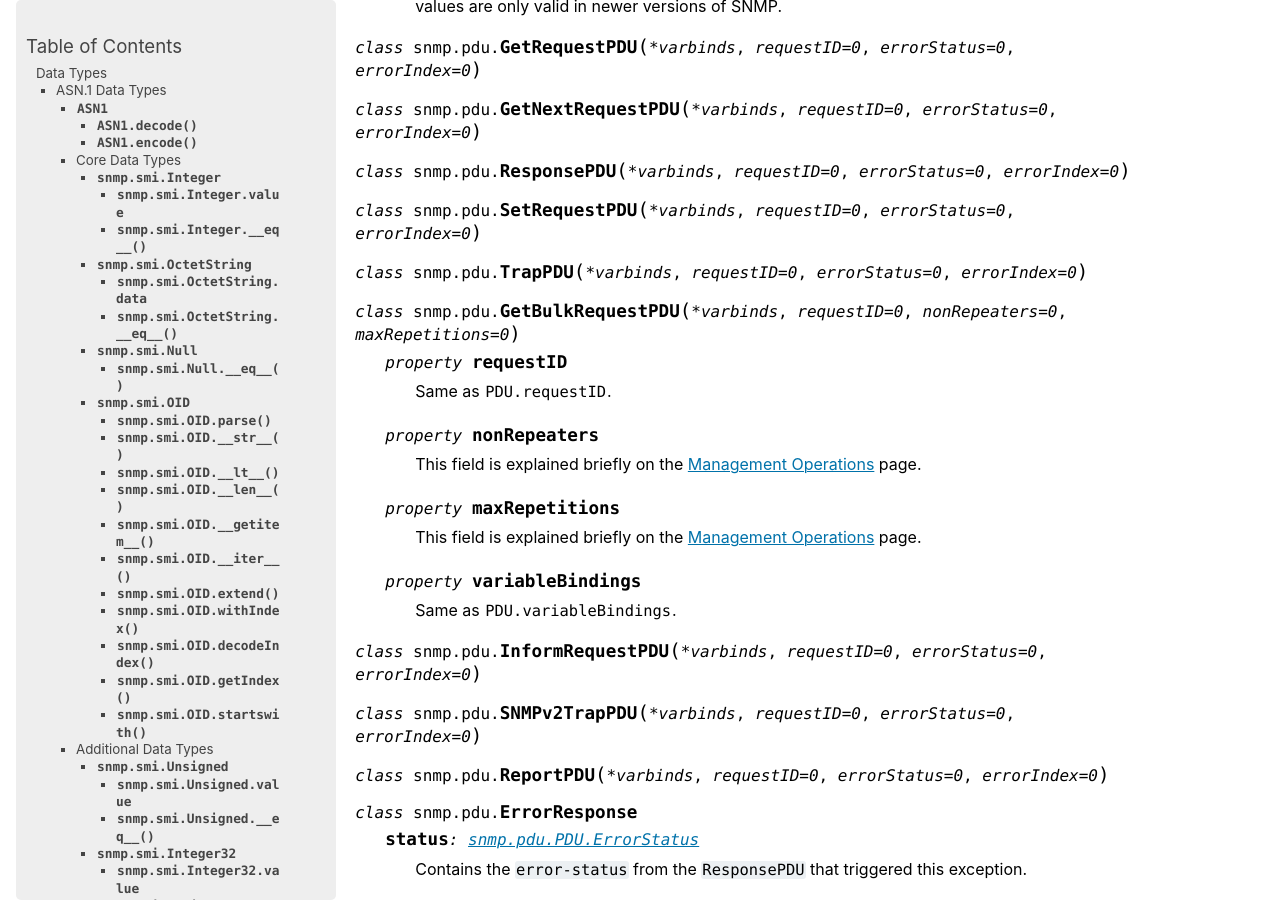
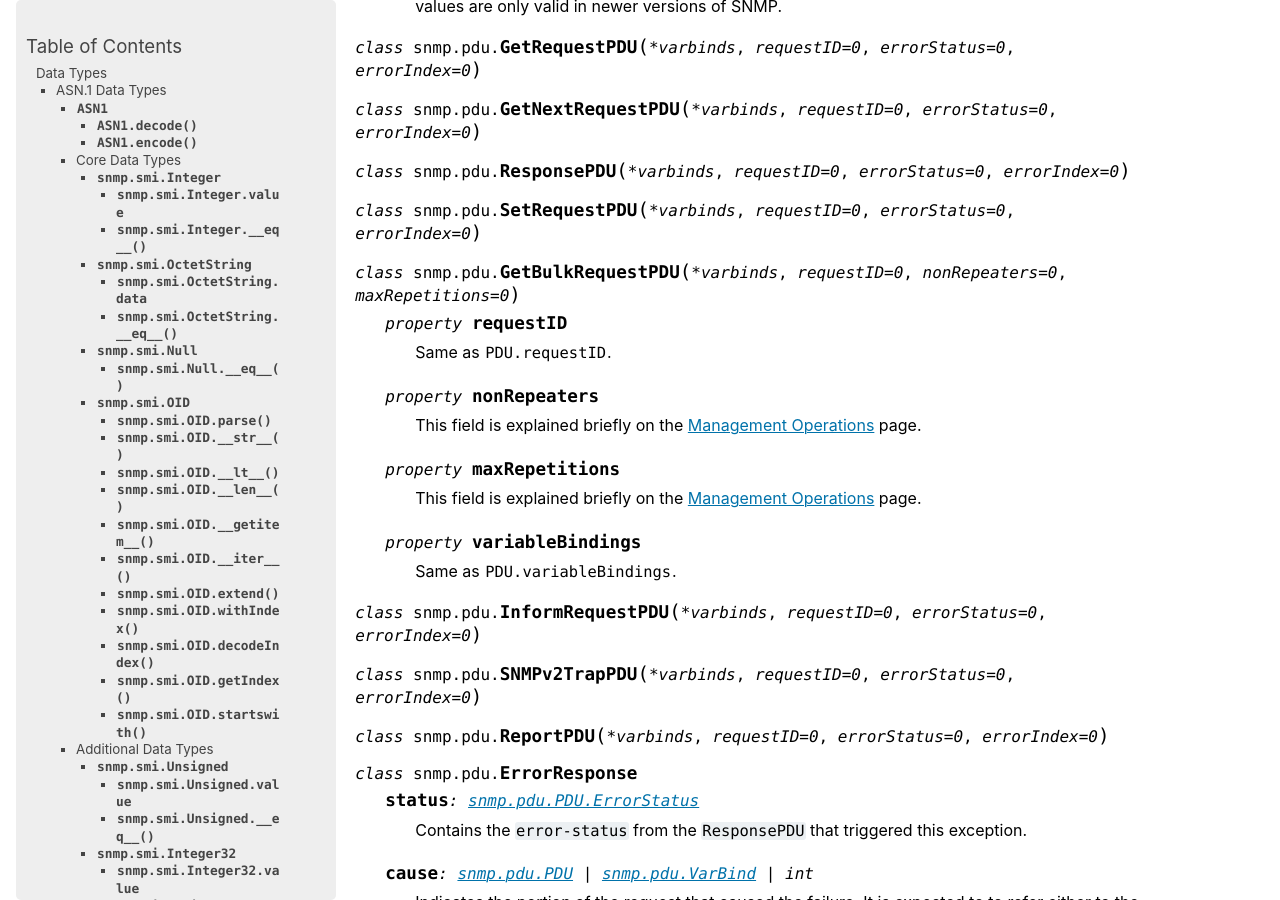
Before and after one commit to charlestolley/python-snmp, a Sphinx documentation site: the page built from docs/source/datatypes.rst, in a window 1280 px wide and 900 px high, scrolled down 6557 px. Built offline with Sphinx 7.4.7, drawn with Linux system fonts in a browser that asks for light colours.

Commit message:
Remove TrapPDU from datatypes.rst

```diff
--- a/docs/source/datatypes.rst
+++ b/docs/source/datatypes.rst
@@ -400,13 +400,6 @@ PDU Data Types
       errorIndex=0, \
    )
 
-.. class:: snmp.pdu.TrapPDU( \
-      * varbinds, \
-      requestID=0, \
-      errorStatus=0, \
-      errorIndex=0, \
-   )
-
 .. class:: snmp.pdu.GetBulkRequestPDU( \
       * varbinds, \
       requestID=0, \
```
